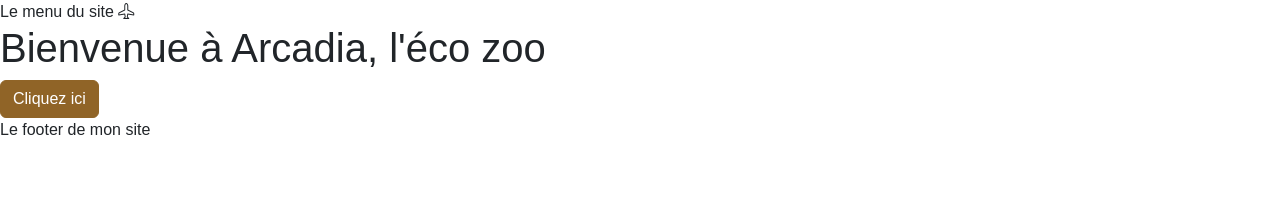
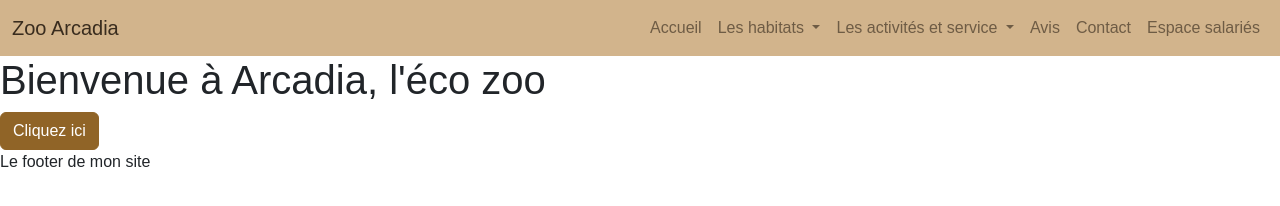
Before and after one commit to MPeggy/ArcadiaFront, a website with bundled scripts: page index.html in a window 1280 px wide. Built offline with nearby package versions, Linux system fonts and the light colour scheme; files whose address does not match are found by name; a web font is replaced by a local one.

Commit message:
Add site header

```diff
--- a/index.html
+++ b/index.html
@@ -11,7 +11,52 @@
     <title>Document</title>
 </head>
 <body>
-    <header>Le menu du site <i class="bi bi-airplane"></i></header>
+    <header>   <header>
+        <nav class="navbar navbar-expand-lg bg-dark">
+            <div class="container-fluid">
+              <a class="navbar-brand" href="/">Zoo Arcadia</a>
+              <button class="navbar-toggler" type="button" data-bs-toggle="collapse" data-bs-target="#navbarSupportedContent" aria-controls="navbarSupportedContent" aria-expanded="false" aria-label="Toggle navigation">
+                <span class="navbar-toggler-icon"></span>
+              </button>
+              <div class="collapse navbar-collapse" id="navbarSupportedContent">
+                <ul class="navbar-nav ms-auto mb-2 mb-lg-0">
+                  <li class="nav-item">
+                    <a class="nav-link" href="/">Accueil</a>
+                  </li>
+                  <li class="nav-item dropdown">
+                    <a class="nav-link dropdown-toggle" href="#" role="button" data-bs-toggle="dropdown" aria-expanded="false">
+                      Les habitats
+                    </a>
+                    <ul class="dropdown-menu">
+                      <li><a class="dropdown-item" href="#">Savane</a></li>
+                      <li><a class="dropdown-item" href="#">Jungle</a></li>
+                      <li><a class="dropdown-item" href="#">Marais</a></li>
+                    </ul>
+                  </li>
+                  <li class="nav-item dropdown">
+                    <a class="nav-link dropdown-toggle" href="#" role="button" data-bs-toggle="dropdown" aria-expanded="false">
+                      Les activités et service
+                    </a>
+                    <ul class="dropdown-menu">
+                      <li><a class="dropdown-item" href="#">Visite guidée</a></li>
+                      <li><a class="dropdown-item" href="#">Balade en petit train </a></li>
+                      <li><a class="dropdown-item" href="#">Restauration</a></li>
+                    </ul>
+                  </li>
+                  <li class="nav-item">
+                    <a class="nav-link" href="#">Avis</a>
+                  </li>
+                  <li class="nav-item">
+                    <a class="nav-link" href="#">Contact</a>
+                  </li>
+                  <li class="nav-item">
+                    <a class="nav-link" href="#">Espace salariés</a>
+                  </li>
+                </ul>
+              </div>
+            </div>
+          </nav>
+    </header></header>
 
     <main id="main-page">
         <!--Le contenu de la page-->
```
